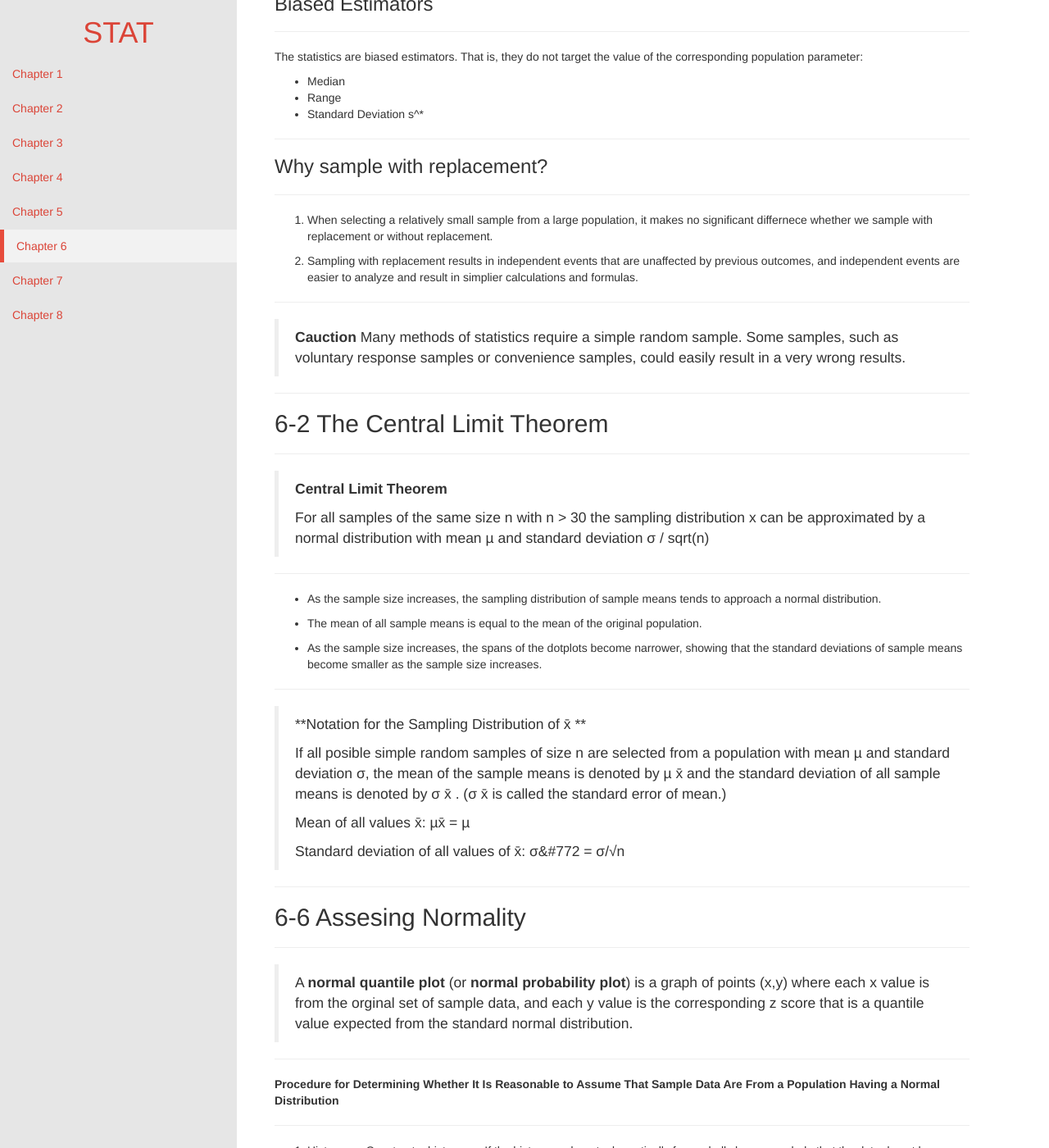
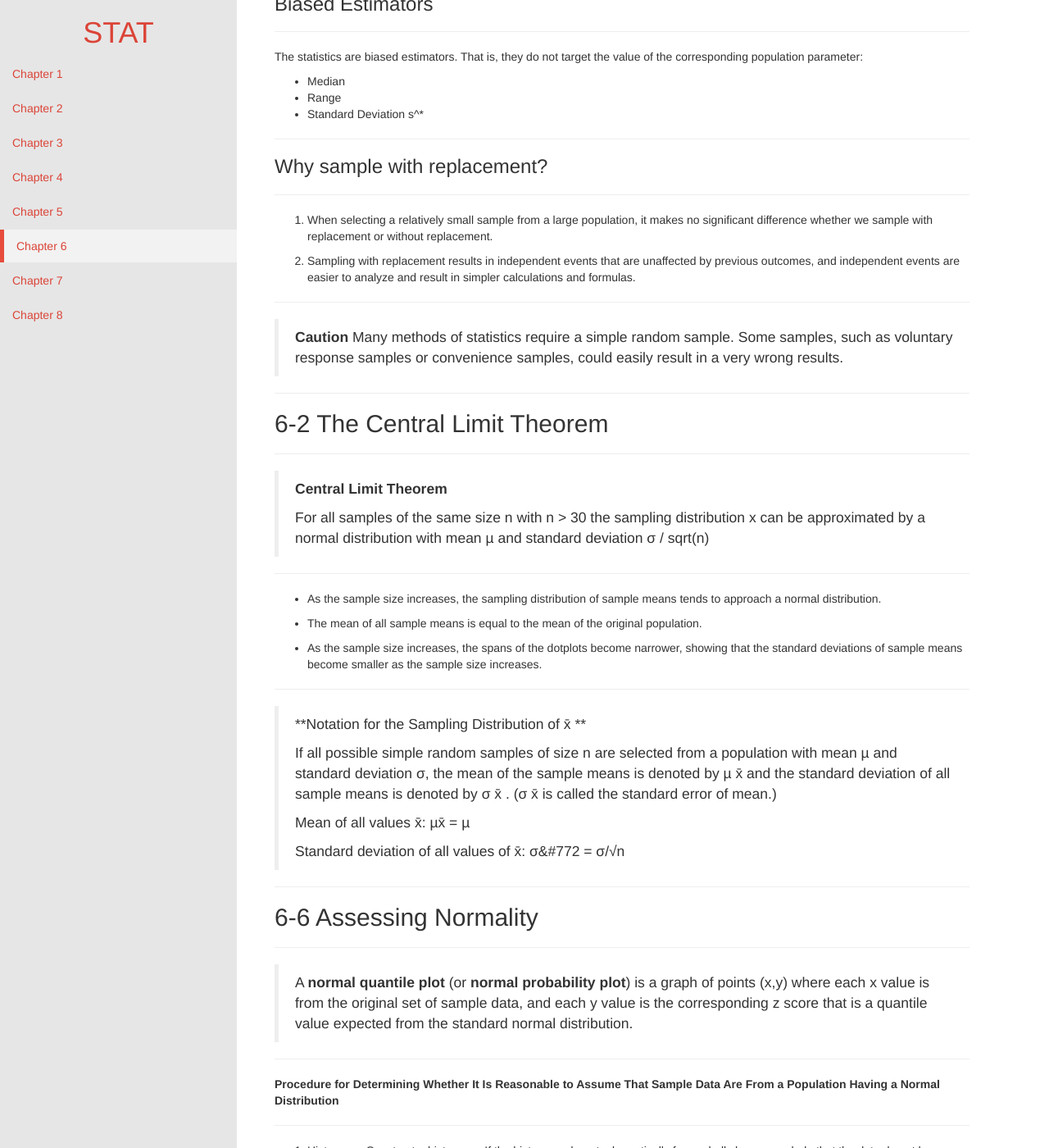
Before and after one commit to pbrogan12/chem, a Jekyll site: the page built from Chapter-6.md, in a window 1280 px wide and 1400 px high, scrolled down 4632 px. Shown: the whole window at 82% size. Built offline with Jekyll 4.4.1, drawn with Linux system fonts in a browser that asks for light colours; nearby versions of some CDN libraries; Markdown is read by kramdown in place of the engine named in the settings; some of the changed text lies outside the part shown.

Commit message:
Fixed Chapter 6 typos

```diff
--- a/Chapter-6.md
+++ b/Chapter-6.md
@@ -37,7 +37,7 @@ title: Chapter 6
 
 1. The total area under the curve must equal 1.
 
-2. Every point on the curve must have a verticle height that is 0 or greater.  (That is, the curve cannot fall below the x-axis.)
+2. Every point on the curve must have a vertical height that is 0 or greater.  (That is, the curve cannot fall below the x-axis.)
 
 ---
 
@@ -126,7 +126,7 @@ x = µ + (z • σ)
 ### Sampling Distribution of the Sample Mean
 ---
 
-> The **sampling distribution of the sample mean** is the distribution of all possible sample means (or the distribution of the the variable x) with all samples having the same sample size n taken from the same population.  (The sampling distribution of the sample mean is typically represented as a probability distribution in the format of a table, probability histogram, or formula.)
+> The **sampling distribution of the sample mean** is the distribution of all possible sample means (or the distribution of  the variable x) with all samples having the same sample size n taken from the same population.  (The sampling distribution of the sample mean is typically represented as a probability distribution in the format of a table, probability histogram, or formula.)
 
 ---
 
@@ -216,13 +216,13 @@ The statistics are biased estimators.  That is, they do not target the value of
 ### Why sample with replacement?
 ---
 
-1. When selecting a relatively small sample from a large population, it makes no significant differnece whether we sample with replacement or without replacement.
+1. When selecting a relatively small sample from a large population, it makes no significant difference whether we sample with replacement or without replacement.
 
-2. Sampling with replacement results in independent events that are unaffected by previous outcomes, and independent events are easier to analyze and result in simplier calculations and formulas.
+2. Sampling with replacement results in independent events that are unaffected by previous outcomes, and independent events are easier to analyze and result in simpler calculations and formulas.
 
 ---
 
-> **Cauction** Many methods of statistics require a simple random sample.  Some samples, such as voluntary response samples or convenience samples, could easily result in a very wrong results.
+> **Caution** Many methods of statistics require a simple random sample.  Some samples, such as voluntary response samples or convenience samples, could easily result in a very wrong results.
 
 ---
 
@@ -245,7 +245,7 @@ The statistics are biased estimators.  That is, they do not target the value of
 
 > **Notation for the Sampling Distribution of x&#772; **
 >
-> If all posible simple random samples of size n are selected from a population with mean µ and standard deviation σ, the mean of the sample means is denoted by µ x&#772; and the standard deviation of all sample means is denoted by σ x&#772; . (σ x&#772; is called the standard error of mean.)
+> If all possible simple random samples of size n are selected from a population with mean µ and standard deviation σ, the mean of the sample means is denoted by µ x&#772; and the standard deviation of all sample means is denoted by σ x&#772; . (σ x&#772; is called the standard error of mean.)
 >
 > Mean of all values x&#772;: µx&#772; = µ
 >
@@ -253,10 +253,10 @@ The statistics are biased estimators.  That is, they do not target the value of
 
 ---
 
-## 6-6 Assesing Normality
+## 6-6 Assessing Normality
 ---
 
-> A **normal quantile plot** (or **normal probability plot**) is a graph of points (x,y) where each x value is from the orginal set of sample data, and each y value is the corresponding z score that is a quantile value expected from the standard normal distribution.
+> A **normal quantile plot** (or **normal probability plot**) is a graph of points (x,y) where each x value is from the original set of sample data, and each y value is the corresponding z score that is a quantile value expected from the standard normal distribution.
 
 ---
 
```
Also changed, not shown: other parts of Chapter-6.md (+6 -6 lines).
